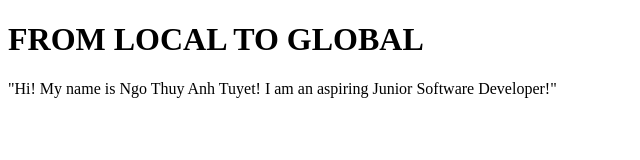
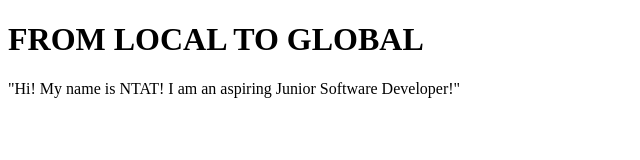
Before and after one commit to tuyetngo1/pushingownboundaries.github.io, a plain HTML site: page index.html in a window 1280 px wide. Shown: the whole page, without its empty margins (0-640 px from the left). Drawn offline with Linux system fonts and the light colour scheme.

Commit message:
Update index.html

```diff
--- a/index.html
+++ b/index.html
@@ -2,7 +2,7 @@
 <html>
 <body>
 <h1> FROM LOCAL TO GLOBAL </h1>
-<p> "Hi! My name is Ngo Thuy Anh Tuyet! I am an aspiring Junior Software Developer!"
+<p> "Hi! My name is NTAT! I am an aspiring Junior Software Developer!"
 </p>
 </body>
 </html>
```
